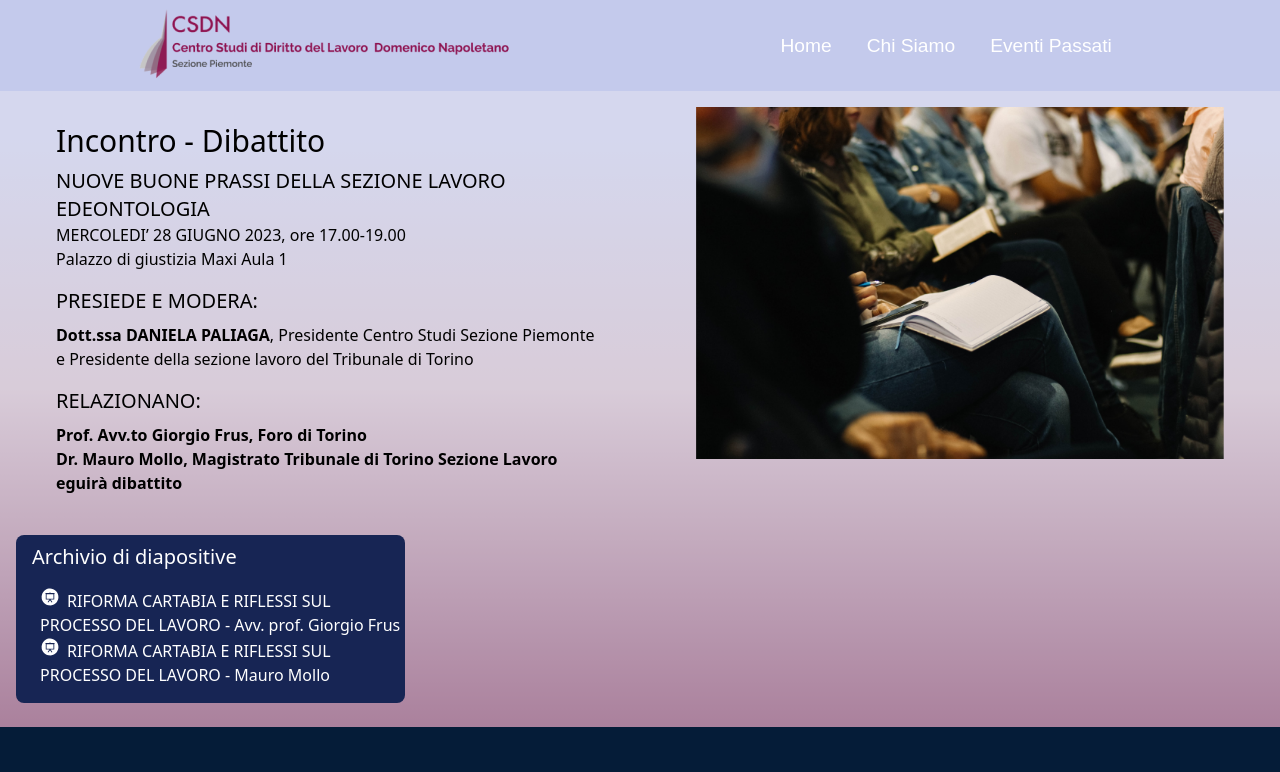
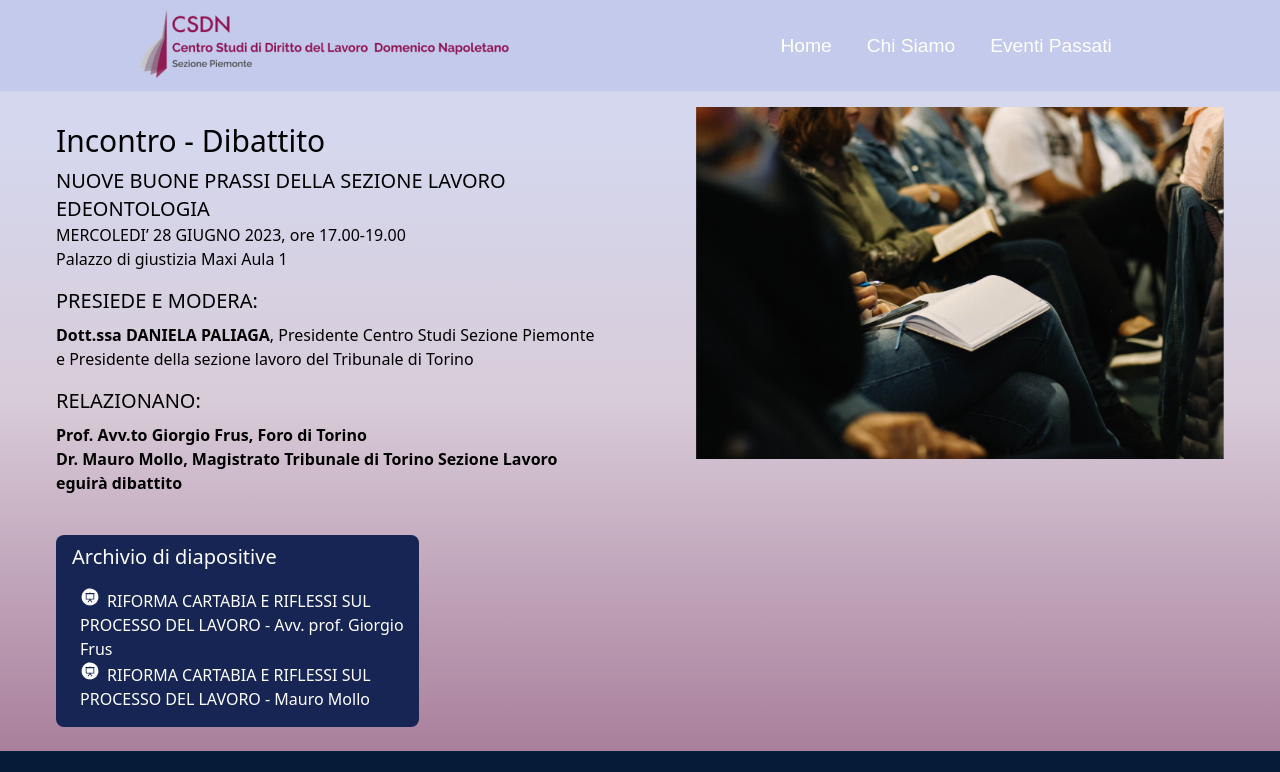
Before and after one commit to Homeyra-Mahmoudi/CSDN, a Nuxt app: page /EventiPassati in a window 1280 px wide. Shown: the top 772 px of the page. Built offline with nearby package versions, Linux system fonts and the light colour scheme.

Commit message:
Modifying the links

```diff
--- a/components/EventiPassati/Link-media-second.vue
+++ b/components/EventiPassati/Link-media-second.vue
@@ -1,11 +1,12 @@
 <template>
+    <div>
     <div  class="lg:container mx-auto  pl-38 pr-38 ">
-        <div  class="grid lg:grid-cols-3 gap-10 bg-light-blue-row bg-opacity-50 px-4 py-6">
+        <div  class="grid lg:grid-cols-3 gap-10 bg-light-blue-row bg-opacity-50 px-14 py-6">
             <div  class="bg-blue-950 rounded-lg pl-4 pt-2">
                 <p class="font-Roboto lg:text-xl text-white font-normal">Archivio di diapositive </p>
                 <ul class="list-image-[url(/EventiPassatii/Presentation-white.svg)] list-inside pl-2 py-4" >
-                    <a  href="https://www.temporary-url.com/404.php" target="_blank"><li class="font-Roboto lg:text-l text-white font-normal hover:text-sky-500">RIFORMA CARTABIA E RIFLESSI SUL PROCESSO DEL LAVORO - Avv. prof. Giorgio Frus</li></a>
-                    <a href="https://www.temporary-url.com/404.php" target="_blank"><li class="font-Roboto lg:text-l text-white font-normal hover:text-sky-500">RIFORMA CARTABIA E RIFLESSI SUL PROCESSO DEL LAVORO - Mauro Mollo</li></a>
+                    <a  href="https://mega.nz/#P!AgFkAFVFnFHoCHajMekN0xxep702KuHVo0UlX_GsDqk4n8To-RKKlQWg_aZq5L79RON12vhiZF9tx0Cte4YWczE8mL_4Ej6P_WerJLozOKDcAHSXFs9X_EIFIiun1GkcmZr0CPc2iiY" target="_blank"><li class="font-Roboto lg:text-l text-white font-normal hover:text-sky-500">RIFORMA CARTABIA E RIFLESSI SUL PROCESSO DEL LAVORO - Avv. prof. Giorgio Frus</li></a>
+                    <a href="https://mega.nz/#P!AgFhnHEFBMgDv_WBe1CAzjyDkgkRxYMi7v254fv_OkUem4nwmpivttVd-tPZTjlojxd3XvW11JzODcZxNXwL8wtKXtxjaA4HssxIqaQiERfPhTv1YXum_4UkvUYFukvaFKieWrD49Sw" target="_blank"><li class="font-Roboto lg:text-l text-white font-normal hover:text-sky-500">RIFORMA CARTABIA E RIFLESSI SUL PROCESSO DEL LAVORO - Mauro Mollo</li></a>
                 </ul>
             </div>
             <div  class="bg-blue-950 hidden rounded-lg pl-4 pt-2">
@@ -20,6 +21,7 @@
             </div>
         </div>
     </div>
+    </div>
 </template>
 
 <script>
```
Also changed, not shown: 5 other files (tests, documents, lock files or other folders).
